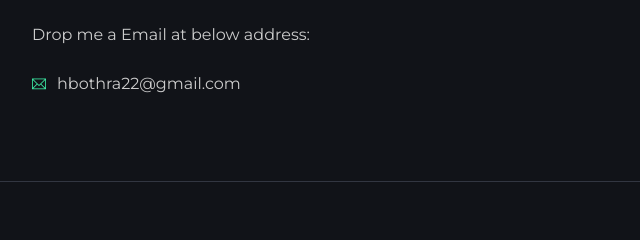
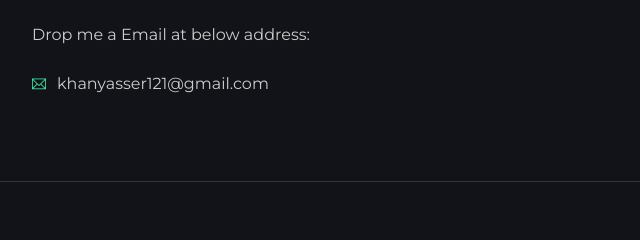
Before and after one commit to N3T-hunt3r/Demo-Site, a plain HTML site: page index.html in a window 1280 px wide. Shown: the part 10746-10986 px from the top of the page, 318-958 px from the left. Drawn offline with nearby package versions, Linux system fonts and the light colour scheme.

Commit message:
Update index.html

```diff
--- a/index.html
+++ b/index.html
@@ -1024,7 +1024,7 @@
 						</div>
 						<div class="col-lg-12 col-md-12">
 							<div class="contact-info">
-								<p><span class="ti-email"></span>hbothra22@gmail.com</p>
+								<p><span class="ti-email"></span>khanyasser121@gmail.com</p>
 
 
 							</div>
```
